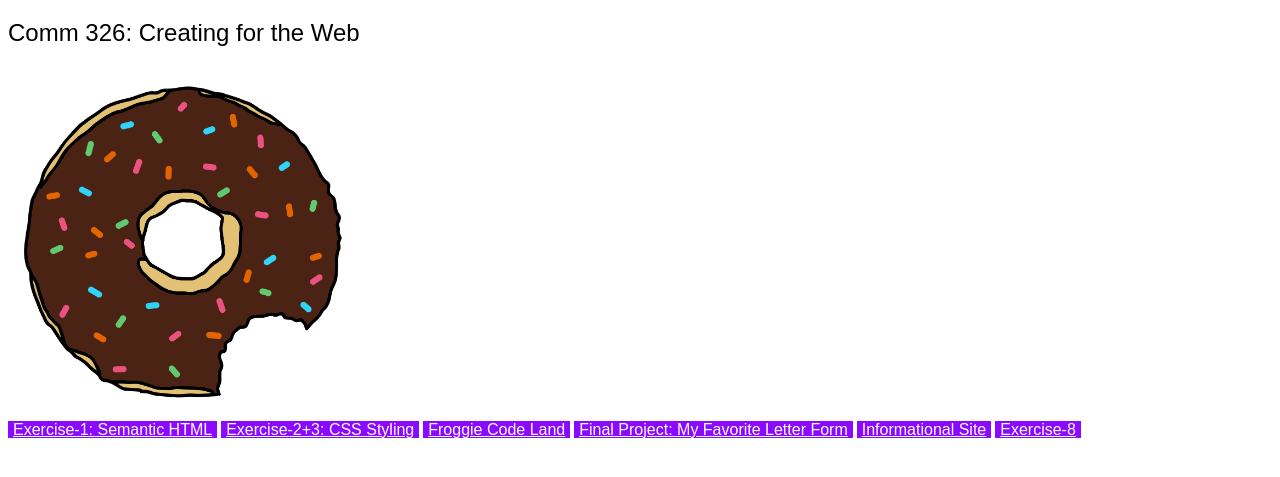
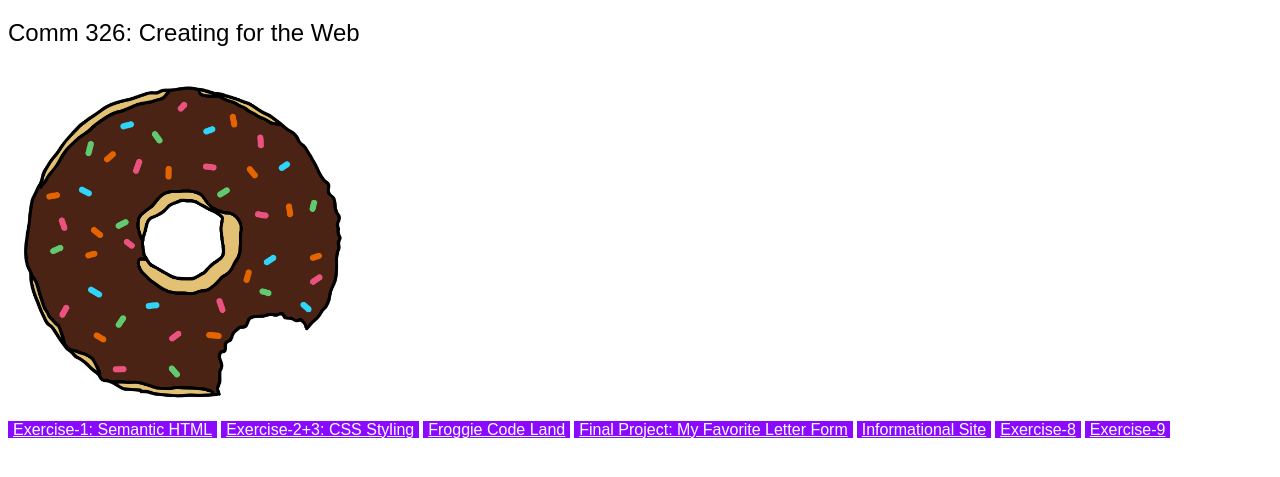
Before and after one commit to jdsteinmetz/jdsteinmetz.github.io, a plain HTML site: page index.html in a window 1280 px wide. Shown: the part 61-538 px from the top of the page. Drawn offline with Linux system fonts and the light colour scheme; a web font is replaced by a local one.

Commit message:
Update Index
Update Home page to link to ex-9

```diff
--- a/index.html
+++ b/index.html
@@ -23,5 +23,6 @@
       <a href="project-1/index.html">Final Project: My Favorite Letter Form</a>
       <a href="project-2/index.html">Informational Site</a>
       <a href="exercise-8/index.html">Exercise-8</a>
+      <a href="exercise-9/index.html">Exercise-9</a>
   </body>
 </html>
```
